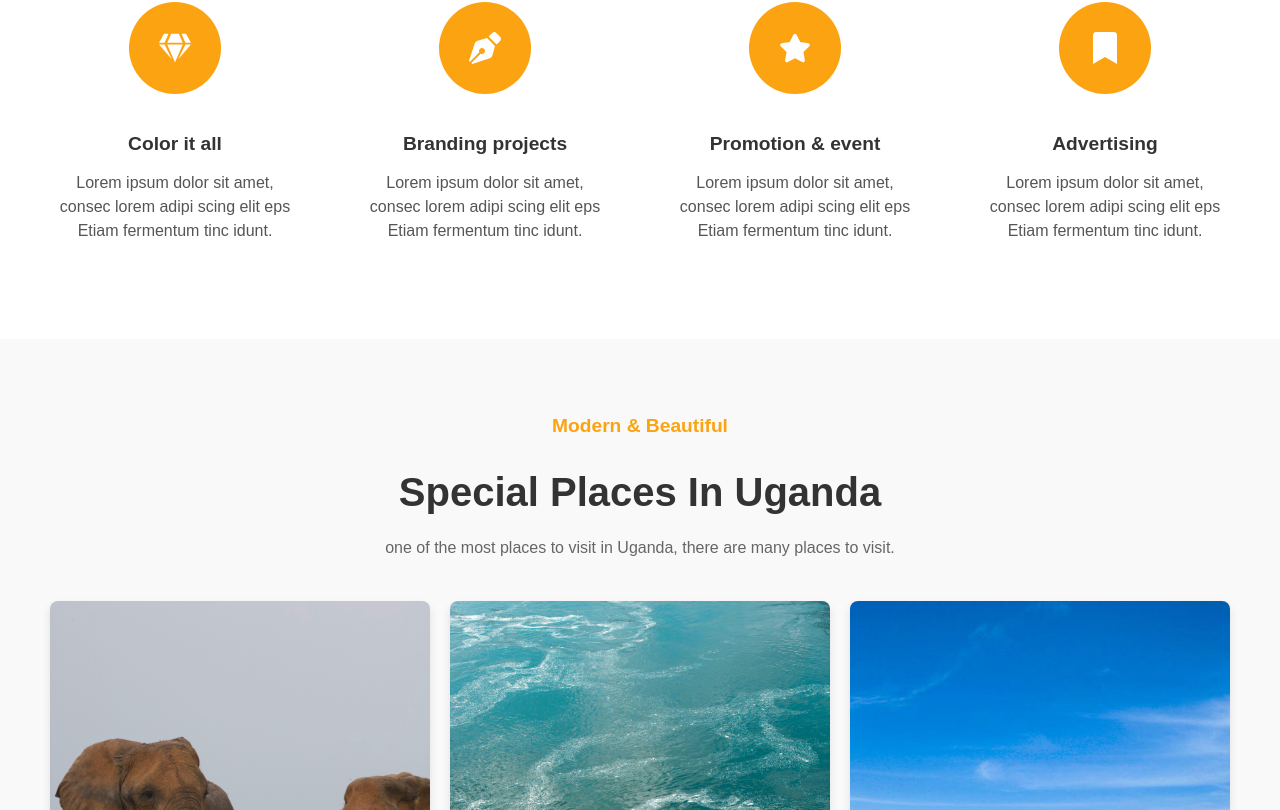
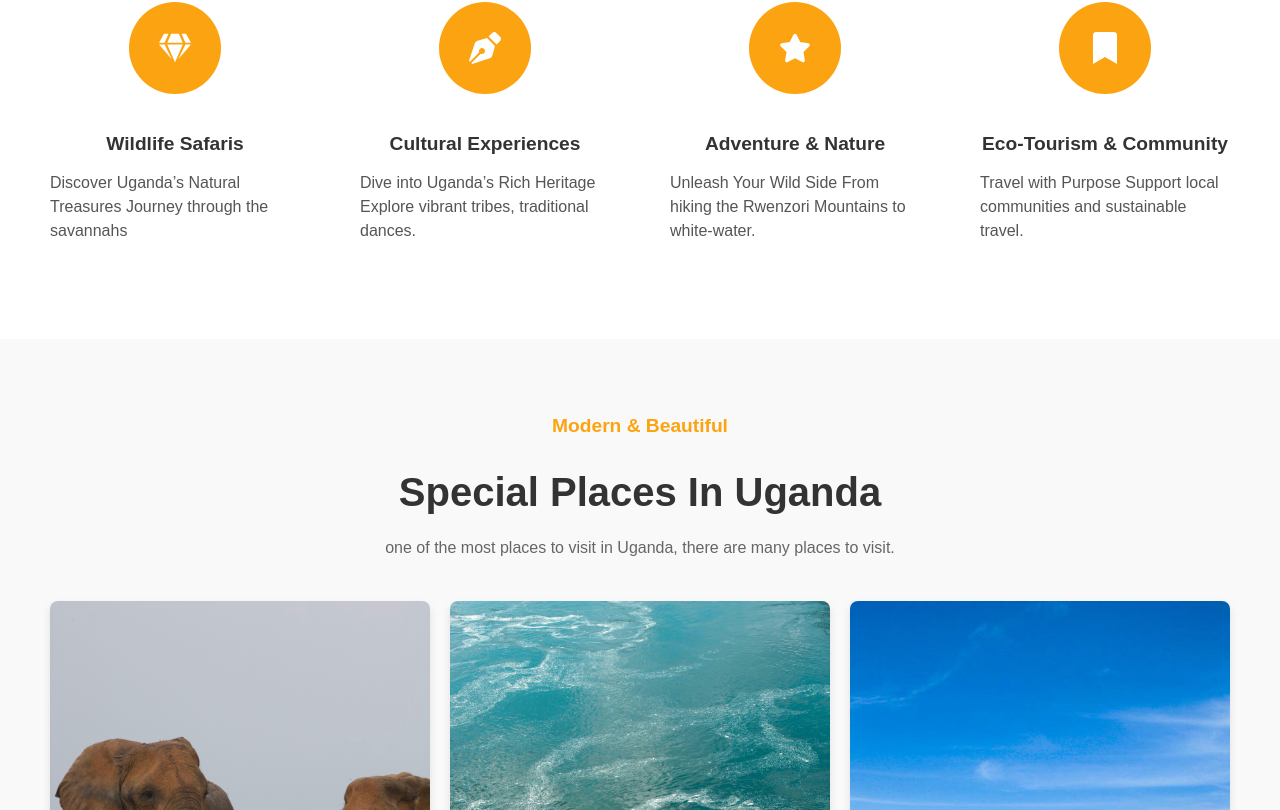
Before and after one commit to sergekamanzi/TourismTours, a React (Vite) app: page / in a window 1280 px wide. Shown: the part 810-1620 px from the top of the page. Built offline with nearby package versions, Linux system fonts and the light colour scheme.

Commit message:
first commit

```diff
--- a/src/pages/Home/home.css
+++ b/src/pages/Home/home.css
@@ -172,6 +172,7 @@
     font-size: 1rem;
     color: #555;
     line-height: 1.5;
+    text-align: start;
 }
 
 /* Responsive Pillar Section */
--- a/src/pages/Home/home.jsx
+++ b/src/pages/Home/home.jsx
@@ -56,10 +56,10 @@ const Home = () => {
             <div className="pillar-icon">
               <FaGem />
             </div>
-            <h3>Color it all</h3>
+            <h3>Wildlife Safaris</h3>
             <p>
-              Lorem ipsum dolor sit amet, consec lorem adipi scing elit eps
-              Etiam fermentum tinc idunt.
+            Discover Uganda’s Natural Treasures
+            Journey through the savannahs
             </p>
           </div>
 
@@ -67,10 +67,10 @@ const Home = () => {
             <div className="pillar-icon">
               <FaPenNib />
             </div>
-            <h3>Branding projects</h3>
+            <h3>Cultural Experiences</h3>
             <p>
-              Lorem ipsum dolor sit amet, consec lorem adipi scing elit eps
-              Etiam fermentum tinc idunt.
+            Dive into Uganda’s Rich Heritage
+            Explore vibrant tribes, traditional dances.
             </p>
           </div>
 
@@ -78,10 +78,10 @@ const Home = () => {
             <div className="pillar-icon">
               <FaStar />
             </div>
-            <h3>Promotion & event</h3>
+            <h3>Adventure & Nature</h3>
             <p>
-              Lorem ipsum dolor sit amet, consec lorem adipi scing elit eps
-              Etiam fermentum tinc idunt.
+            Unleash Your Wild Side
+            From hiking the Rwenzori Mountains to white-water.
             </p>
           </div>
 
@@ -89,10 +89,10 @@ const Home = () => {
             <div className="pillar-icon">
               <FaBookmark />
             </div>
-            <h3>Advertising</h3>
+            <h3>Eco-Tourism & Community</h3>
             <p>
-              Lorem ipsum dolor sit amet, consec lorem adipi scing elit eps
-              Etiam fermentum tinc idunt.
+            Travel with Purpose
+            Support local communities and sustainable travel.
             </p>
           </div>
         </div>
@@ -159,7 +159,7 @@ const Home = () => {
               Your browser does not support the video tag.
             </video>
             <div className="video-overlay">
-              <h1 className="video-title">Enjoy EuginiusTours</h1>
+              <h1 className="video-title">Enjoy EugeniusTours</h1>
             </div>
           </div>
         </section>
```
